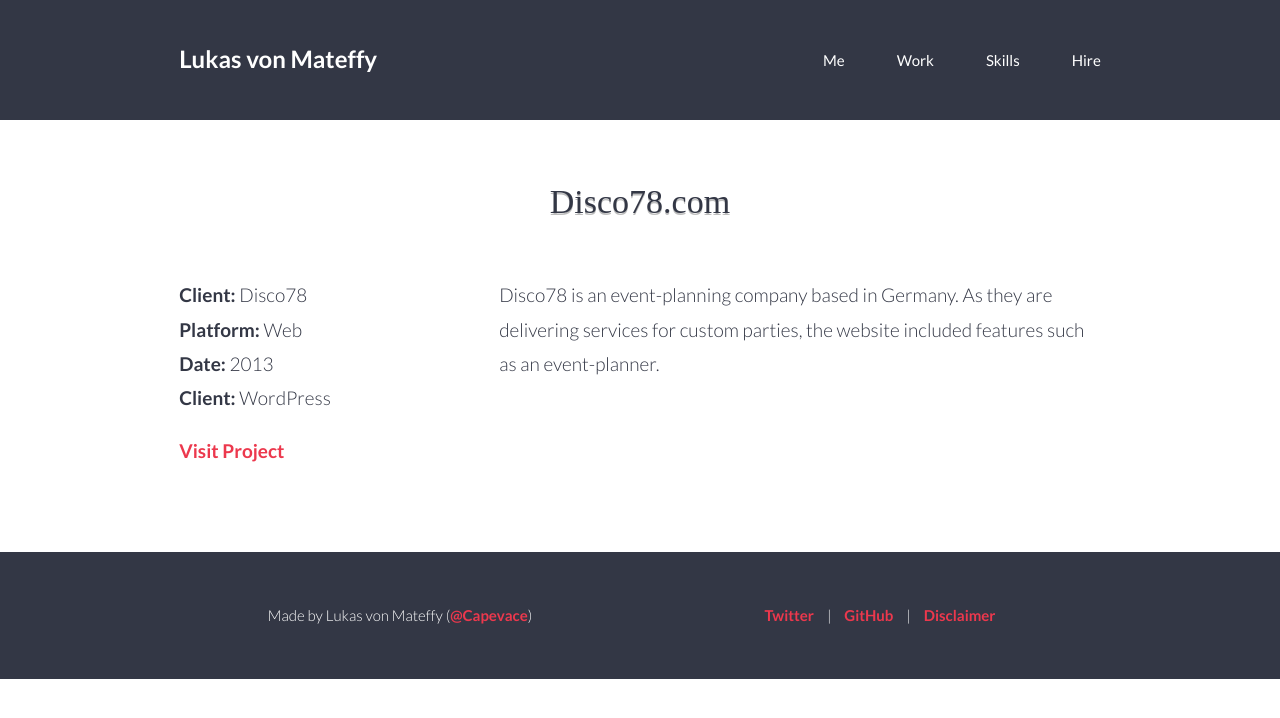
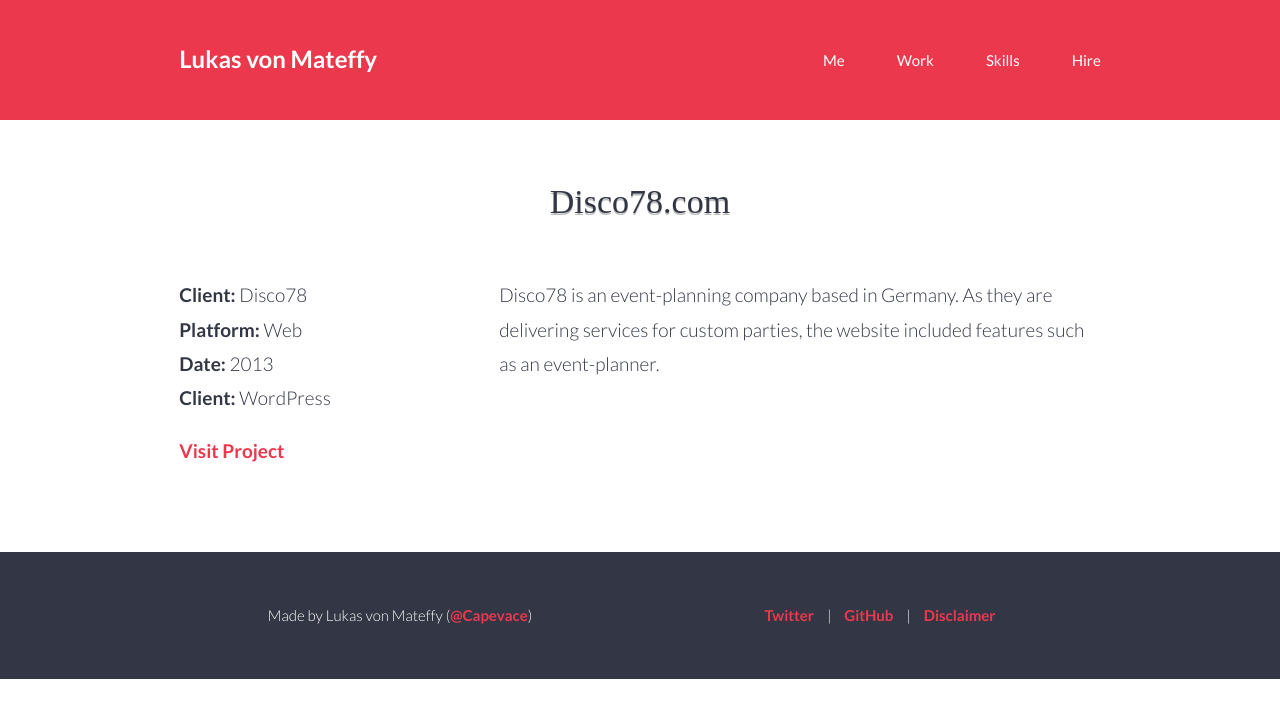
Before and after one commit to Capevace/capevace.github.io, a Jekyll site: the page built from _projects/disco78.md, in a window 1280 px wide. Shown: the top 718 px of the page. Built offline with Jekyll 4.4.1, drawn with Linux system fonts in a browser that asks for light colours; some web fonts are replaced.

Commit message:
Added Header Themes

```diff
--- a/_layouts/default.html
+++ b/_layouts/default.html
@@ -13,6 +13,7 @@
 </head>
 <body>
 
+  {% if layout.header_color == 'primary' %}
     <header>
       <section class="section section-primary">
         <div class="container">
@@ -20,6 +21,17 @@
         </div>
       </section>
     </header>
+
+  {% else %}
+    <header>
+      <section class="section section-accent">
+        <div class="container">
+          {% include nav.html %}
+        </div>
+      </section>
+    </header>
+
+  {% endif %}
 
   <main>
     {{content}}
--- a/_layouts/home.html
+++ b/_layouts/home.html
@@ -1,5 +1,6 @@
 ---
 layout: default
+header_color: 'primary'
 ---
 
   <section class="section section-primary">
--- a/_layouts/project.html
+++ b/_layouts/project.html
@@ -1,5 +1,6 @@
 ---
 layout: default
+header_color: 'accent'
 ---
 
   {% if page.project.slides %}
```
Lines whose indentation alone changed are shown as unchanged.
